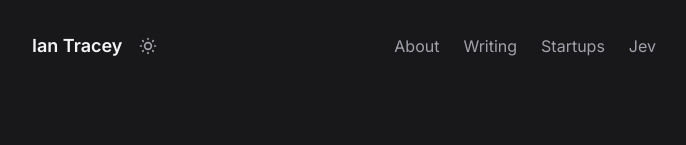
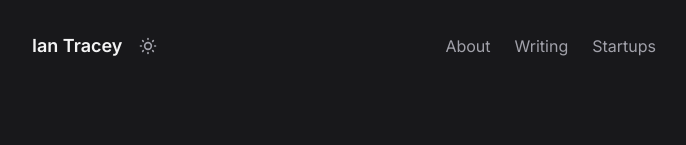
Before and after one commit to ianrtracey/www, a Next.js app: page / in a window 1280 px wide. Shown: the top 145 px of the page, without its empty margins (296-982 px from the left). Built offline with nearby package versions, Linux system fonts and the light colour scheme.

Commit message:
Remove Jev link from header navigation
Page remains accessible at /jev via direct URL / marketing links.

Co-authored-by: Ian Tracey <ianrtracey@users.noreply.github.com>

```diff
--- a/components/Header.tsx
+++ b/components/Header.tsx
@@ -23,9 +23,6 @@ export function Header() {
           <Link href="/startups" className="text-zinc-500 hover:text-zinc-900 dark:text-zinc-400 dark:hover:text-zinc-100">
             Startups
           </Link>
-          <Link href="/jev" className="text-zinc-500 hover:text-zinc-900 dark:text-zinc-400 dark:hover:text-zinc-100">
-            Jev
-          </Link>
         </div>
       </nav>
     </header>
```
